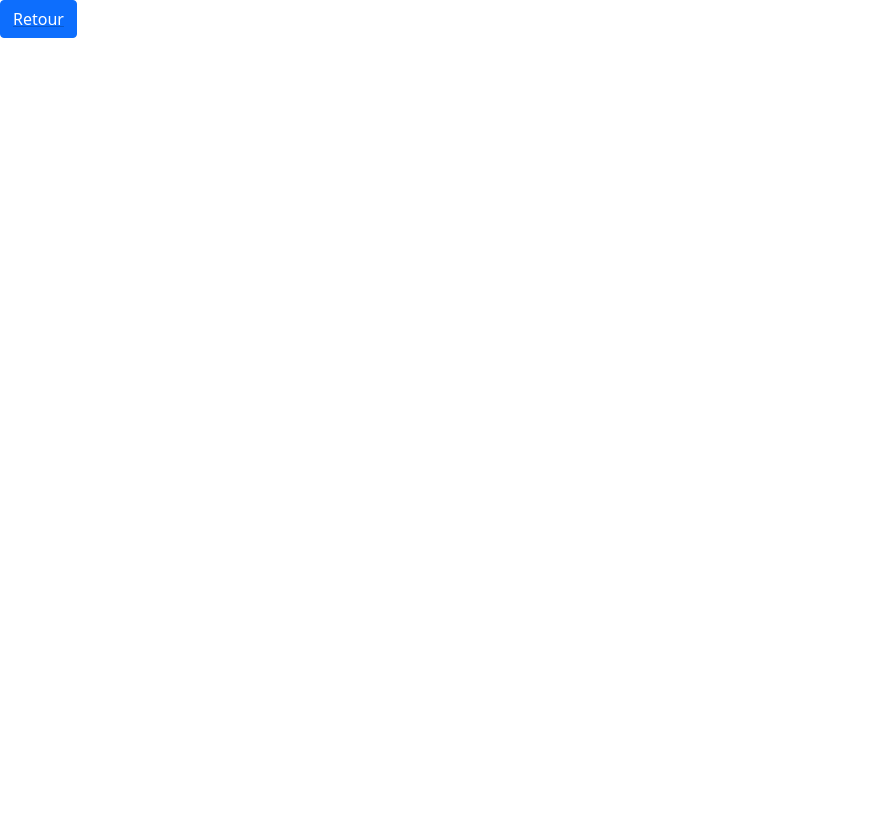
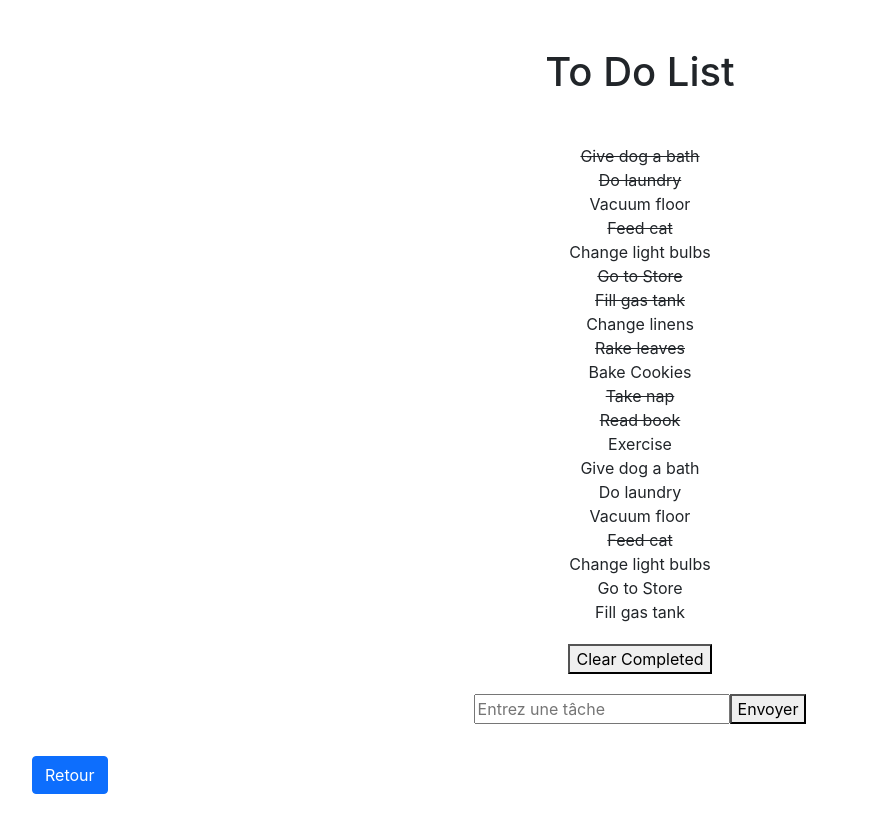
Before and after one commit to Louis75011/components-app-mobile, a React (Create React App) app: page /todolist in a window 1280 px wide. Shown: the whole page, without its empty margins (0-869 px from the left). Before the commit the page ends 800 px from the top, so only its background shows below. Built offline with nearby package versions, Linux system fonts and the light colour scheme.

Commit message:
add first version of todolist

```diff
--- a/src/App.css
+++ b/src/App.css
@@ -36,3 +36,7 @@
     transform: rotate(360deg);
   }
 }
+
+div > a > button {
+  margin: 2rem;
+}
--- a/src/App.js
+++ b/src/App.js
@@ -1,15 +1,21 @@
+import React, { useState } from "react";
 import { Routes, Route } from "react-router-dom";
 import Home from "./components/Home.jsx";
-import ToDoList from "./components/ToDoList.jsx";
 import RequestApi from "./components/RequestApi.jsx";
-// import './App.css'
+import ToDoListContainer from "./components/ToDoListContainer.jsx";
+import "bootstrap/dist/css/bootstrap.min.css";
+import "bootstrap/dist/js/bootstrap.bundle.min";
+import './App.css'
 
 export default function App() {
+
+
+
   return (
     <>
       <Routes>
         <Route path="/" element={<Home />}></Route>
-        <Route path="/todolist" element={<ToDoList />}></Route>
+        <Route path="/todolist" element={<ToDoListContainer/>}></Route>
         <Route path="/requestapi" element={<RequestApi />}></Route>
       </Routes>
     </>
--- a/src/components/RequestApi.jsx
+++ b/src/components/RequestApi.jsx
@@ -25,7 +25,7 @@ export default function RequestApi() {
 
   return (
     <div>
-      <h2 className="text-center m-5 fs-4">
+      <h2 className="text-center m-5 fw-bold fs-4">
         Liste des utilisateurs de JSONplaceHolder/Typicode :
       </h2>
       {isError ? (
--- a/src/components/ToDoList.jsx
+++ /dev/null
@@ -1,14 +0,0 @@
-import React from "react";
-import { Link } from "react-router-dom";
-
-export default function ToDoList() {
-  return (
-    <div>
-      <Link className="d-flex" to={"/"}>
-        <button className="btn btn-primary justify-content-center">
-          Retour
-        </button>
-      </Link>
-    </div>
-  );
-}
--- /dev/null
+++ b/src/components/ToDoList/Header.jsx
@@ -0,0 +1,13 @@
+import React from 'react';
+import "bootstrap/dist/css/bootstrap.min.css";
+import "bootstrap/dist/js/bootstrap.bundle.min";
+
+const Header = () => {
+    return (
+        <header className="text-center m-5 fw-bold">
+            <h1>To Do List</h1>
+        </header>
+    );
+};
+
+export default Header;
--- /dev/null
+++ b/src/components/ToDoList/ToDo.jsx
@@ -0,0 +1,19 @@
+import React from 'react';
+import "bootstrap/dist/css/bootstrap.min.css";
+import "bootstrap/dist/js/bootstrap.bundle.min";
+
+const ToDo = ({todo, handleToggle}) => {
+
+    const handleClick = (e) => {
+        e.preventDefault()
+        handleToggle(e.currentTarget.id)
+    }
+
+    return (
+        <div id={todo.id} key={todo.id + todo.task} name="todo" value={todo.id} onClick={handleClick} className={todo.complete ? "todo strike" : "todo"}>
+            {todo.task}
+        </div>
+    );
+};
+
+export default ToDo;
--- /dev/null
+++ b/src/components/ToDoList/ToDoForm.jsx
@@ -0,0 +1,29 @@
+import React, { useState } from 'react';
+import "bootstrap/dist/css/bootstrap.min.css";
+import "bootstrap/dist/js/bootstrap.bundle.min";
+
+const ToDoForm = ({ addTask }) => {
+
+    const [ userInput, setUserInput ] = useState('');
+
+    const handleChange = (e) => {
+        setUserInput(e.currentTarget.value)
+    }
+
+    const handleSubmit = (e) => {
+        e.preventDefault();
+        addTask(userInput);
+        setUserInput("");
+    }
+    return (
+        <div className="text-center m3">
+        <form onSubmit={handleSubmit} className="form m5">
+            <input value={userInput} type="text" onChange={handleChange} placeholder="Entrez une tâche"/>
+            <button className="m3">Envoyer</button>
+        </form>
+
+        </div>
+    );
+};
+
+export default ToDoForm;
--- /dev/null
+++ b/src/components/ToDoList/ToDoList.jsx
@@ -0,0 +1,20 @@
+import React from 'react';
+import ToDo from './ToDo';
+import "bootstrap/dist/css/bootstrap.min.css";
+import "bootstrap/dist/js/bootstrap.bundle.min";
+import '../../index.css'
+
+const ToDoList = ({toDoList, handleToggle, handleFilter}) => {
+    return (
+        <div className="text-center">
+            {toDoList.map(todo => {
+                return (
+                    <ToDo todo={todo} handleToggle={handleToggle} handleFilter={handleFilter}/>
+                )
+            })}
+            <button style={{margin: '20px'}} onClick={handleFilter}>Clear Completed</button>
+        </div>
+    );
+};
+
+export default ToDoList;
--- /dev/null
+++ b/src/components/ToDoListContainer.jsx
@@ -0,0 +1,45 @@
+import React, { useState } from "react";
+import { Link } from "react-router-dom";
+import Header from "./ToDoList/Header";
+import ToDoList from "./ToDoList/ToDoList.jsx";
+import ToDoForm from './ToDoList/ToDoForm.jsx';
+import data from "../data.json";
+import '../App.css'
+
+export default function ToDoListContainer() {
+  const [ toDoList, setToDoList ] = useState(data);
+
+    const handleToggle = (id) => {
+        let mapped = toDoList.map(task => {
+          return task.id === Number(id) ? { ...task, complete: !task.complete } : { ...task};
+        });
+        setToDoList(mapped);
+      }
+
+      const handleFilter = () => {
+        let filtered = toDoList.filter(task => {
+          return !task.complete;
+        });
+        setToDoList(filtered);
+      }
+
+      const addTask = (userInput ) => {
+        let copy = [...toDoList];
+        copy = [...copy, { id: toDoList.length + 1, task: userInput, complete: false }];
+        setToDoList(copy);
+      }
+
+  return (
+    <div>
+        <Header />
+        <ToDoList toDoList={toDoList} handleToggle={handleToggle} handleFilter={handleFilter}/>
+        <ToDoForm addTask={addTask}/>
+
+      <Link className="d-flex" to={"/"}>
+        <button className="btn btn-primary">
+          Retour
+        </button>
+      </Link>
+    </div>
+  );
+}
--- /dev/null
+++ b/src/data.json
@@ -0,0 +1,81 @@
+[{
+    "id": 1,
+    "task": "Give dog a bath",
+    "complete": true
+  }, {
+    "id": 2,
+    "task": "Do laundry",
+    "complete": true
+  }, {
+    "id": 3,
+    "task": "Vacuum floor",
+    "complete": false
+  }, {
+    "id": 4,
+    "task": "Feed cat",
+    "complete": true
+  }, {
+    "id": 5,
+    "task": "Change light bulbs",
+    "complete": false
+  }, {
+    "id": 6,
+    "task": "Go to Store",
+    "complete": true
+  }, {
+    "id": 7,
+    "task": "Fill gas tank",
+    "complete": true
+  }, {
+    "id": 8,
+    "task": "Change linens",
+    "complete": false
+  }, {
+    "id": 9,
+    "task": "Rake leaves",
+    "complete": true
+  }, {
+    "id": 10,
+    "task": "Bake Cookies",
+    "complete": false
+  }, {
+    "id": 11,
+    "task": "Take nap",
+    "complete": true
+  }, {
+    "id": 12,
+    "task": "Read book",
+    "complete": true
+  }, {
+    "id": 13,
+    "task": "Exercise",
+    "complete": false
+  }, {
+    "id": 14,
+    "task": "Give dog a bath",
+    "complete": false
+  }, {
+    "id": 15,
+    "task": "Do laundry",
+    "complete": false
+  }, {
+    "id": 16,
+    "task": "Vacuum floor",
+    "complete": false
+  }, {
+    "id": 17,
+    "task": "Feed cat",
+    "complete": true
+  }, {
+    "id": 18,
+    "task": "Change light bulbs",
+    "complete": false
+  }, {
+    "id": 19,
+    "task": "Go to Store",
+    "complete": false
+  }, {
+    "id": 20,
+    "task": "Fill gas tank",
+    "complete": false
+  }]
--- a/src/index.css
+++ b/src/index.css
@@ -1,13 +1,20 @@
 body {
-  margin: 0;
-  font-family: -apple-system, BlinkMacSystemFont, "Segoe UI", "Roboto", "Oxygen",
-    "Ubuntu", "Cantarell", "Fira Sans", "Droid Sans", "Helvetica Neue",
+  margin: 0 auto;
+  font-family: -apple-system, BlinkMacSystemFont, 'Segoe UI', 'Roboto', 'Oxygen',
+    'Ubuntu', 'Cantarell', 'Fira Sans', 'Droid Sans', 'Helvetica Neue',
     sans-serif;
   -webkit-font-smoothing: antialiased;
   -moz-osx-font-smoothing: grayscale;
 }
 
 code {
-  font-family: source-code-pro, Menlo, Monaco, Consolas, "Courier New",
+  font-family: source-code-pro, Menlo, Monaco, Consolas, 'Courier New',
     monospace;
 }
+
+.todo {
+  cursor: pointer;
+}
+.strike {
+  text-decoration: line-through;
+}
--- a/src/index.js
+++ b/src/index.js
@@ -5,7 +5,7 @@ import App from "./App.js";
 import reportWebVitals from "./reportWebVitals";
 import "bootstrap/dist/css/bootstrap.min.css";
 import "bootstrap/dist/js/bootstrap.bundle.min";
-// import './index.css'
+import './index.css'
 
 const root = ReactDOM.createRoot(document.getElementById("root"));
 root.render(
```
Also changed, not shown: 1 other file (tests, documents, lock files or other folders).
